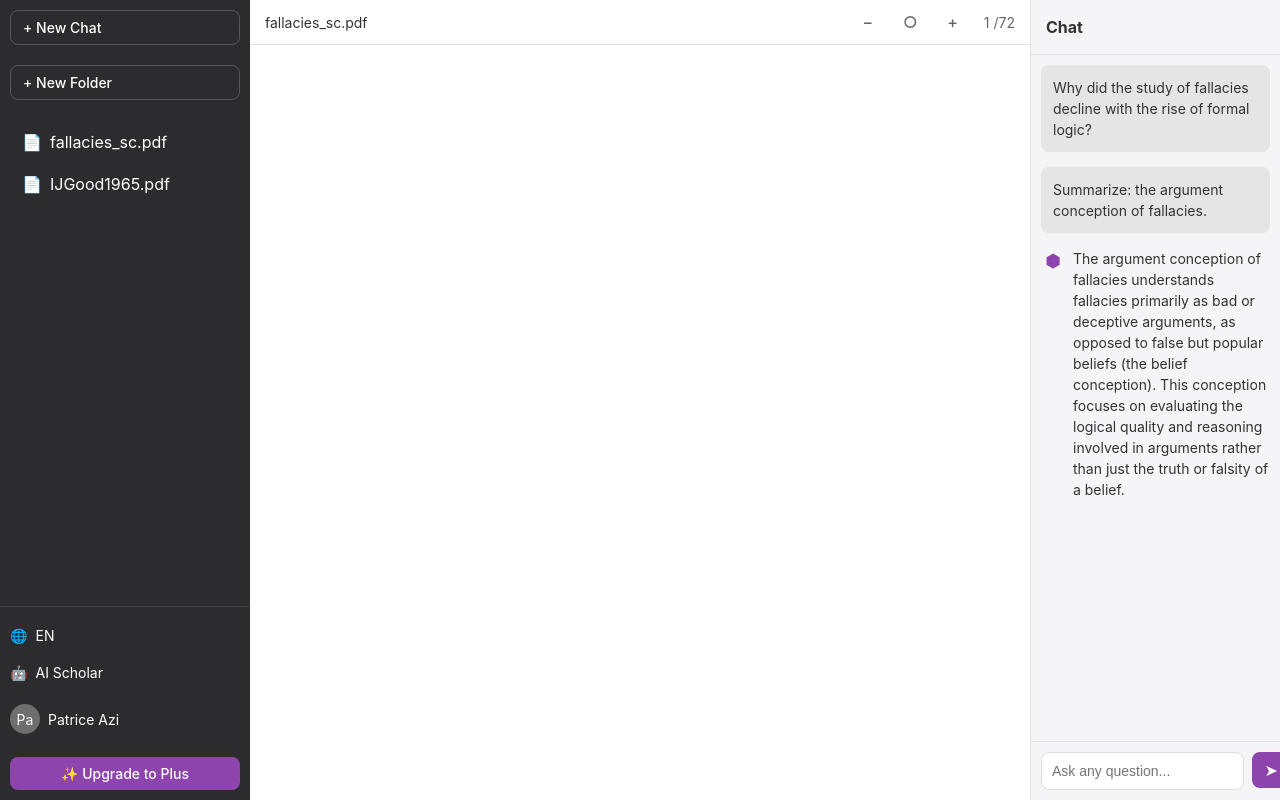
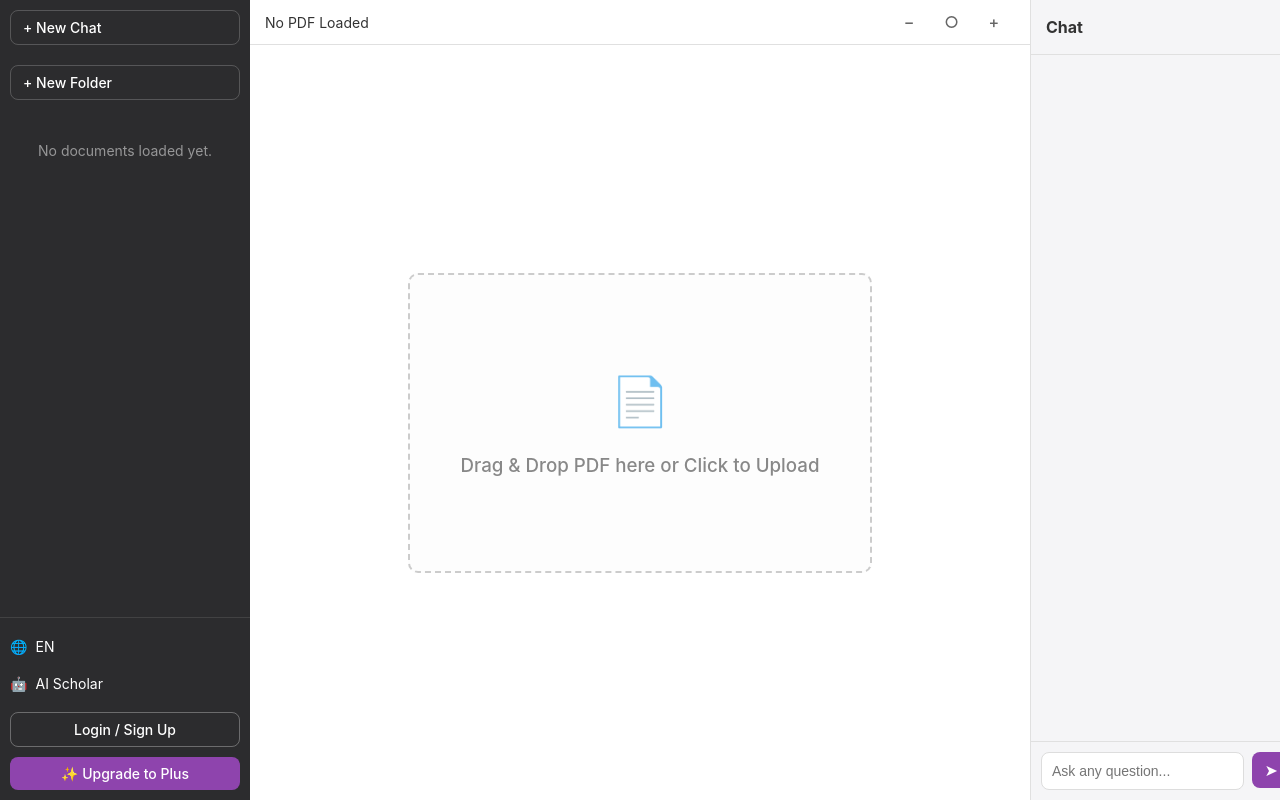
Before and after one commit to patcazi/PageTutor, a React (Vite) app: page / in a window 1280 px wide. Built offline with nearby package versions, Linux system fonts and the light colour scheme.

Commit message:
refactor: Remove placeholder content and add initial UI elements

```diff
--- a/src/App.css
+++ b/src/App.css
@@ -61,6 +61,14 @@ body {
   list-style: none;
   margin: 10px 0;
   flex: 1;
+  padding: 0 15px;
+}
+
+.file-list p {
+  color: rgba(255, 255, 255, 0.5);
+  text-align: center;
+  margin-top: 20px;
+  font-size: 14px;
 }
 
 .file-item {
@@ -95,6 +103,23 @@ body {
 
 .language-icon, .ai-icon {
   margin-right: 8px;
+}
+
+.login-btn {
+  width: 100%;
+  padding: 8px 12px;
+  border-radius: 8px;
+  background-color: transparent;
+  color: white;
+  border: 1px solid rgba(255, 255, 255, 0.3);
+  cursor: pointer;
+  margin-top: 10px;
+  font-size: 14px;
+  transition: background-color 0.2s;
+}
+
+.login-btn:hover {
+  background-color: rgba(255, 255, 255, 0.1);
 }
 
 .user-info {
@@ -187,6 +212,34 @@ body {
   justify-content: center;
 }
 
+/* Dropzone container */
+.dropzone-container {
+  border: 2px dashed #cccccc;
+  border-radius: 10px;
+  padding: 50px;
+  margin: 20px;
+  min-height: 300px;
+  display: flex;
+  flex-direction: column;
+  align-items: center;
+  justify-content: center;
+  text-align: center;
+  color: #888888;
+  background-color: #fdfdfd;
+  cursor: pointer;
+  transition: all 0.3s ease;
+}
+
+.dropzone-container:hover {
+  border-color: #8E44AD;
+  background-color: #f7f7f7;
+}
+
+.dropzone-container h3 {
+  margin-top: 15px;
+  font-weight: 500;
+}
+
 /* Right sidebar */
 .right-sidebar {
   width: 250px;
--- a/src/App.tsx
+++ b/src/App.tsx
@@ -10,14 +10,7 @@ const App: React.FC = () => {
         <button className="new-folder-btn">+ New Folder</button>
 
         <ul className="file-list">
-          <li className="file-item">
-            <span className="file-icon">📄</span>
-            fallacies_sc.pdf
-          </li>
-          <li className="file-item">
-            <span className="file-icon">📄</span>
-            IJGood1965.pdf
-          </li>
+          <p>No documents loaded yet.</p>
         </ul>
 
         <div className="sidebar-footer">
@@ -29,10 +22,7 @@ const App: React.FC = () => {
             <span className="ai-icon">🤖</span>
             AI Scholar
           </div>
-          <div className="user-info">
-            <div className="user-avatar">Pa</div>
-            <div className="user-name">Patrice Azi</div>
-          </div>
+          <button className="login-btn">Login / Sign Up</button>
           <button className="upgrade-btn">✨ Upgrade to Plus</button>
         </div>
       </div>
@@ -40,16 +30,18 @@ const App: React.FC = () => {
       {/* Main Content Area */}
       <div className="main-content">
         <div className="document-header">
-          <div className="document-title">fallacies_sc.pdf</div>
+          <div className="document-title">No PDF Loaded</div>
           <div className="document-controls">
             <button className="control-btn">−</button>
             <button className="control-btn">○</button>
             <button className="control-btn">+</button>
-            <span className="page-indicator">1 /72</span>
           </div>
         </div>
         <div className="document-viewer">
-          {/* PDF content will be displayed here */}
+          <div className="dropzone-container">
+            <p style={{fontSize: '3em', margin: '0'}}>📄</p>
+            <h3>Drag & Drop PDF here or Click to Upload</h3>
+          </div>
         </div>
       </div>
 
@@ -57,24 +49,7 @@ const App: React.FC = () => {
       <div className="sidebar right-sidebar">
         <div className="chat-header">Chat</div>
         <div className="chat-history">
-          <div className="chat-prompt">
-            <div className="prompt-question">
-              Why did the study of fallacies decline with the rise of formal logic?
-            </div>
-          </div>
-
-          <div className="chat-request">
-            <div className="request-text">
-              Summarize: the argument conception of fallacies.
-            </div>
-          </div>
-
-          <div className="chat-response">
-            <div className="response-avatar">⬢</div>
-            <div className="response-content">
-              The argument conception of fallacies understands fallacies primarily as bad or deceptive arguments, as opposed to false but popular beliefs (the belief conception). This conception focuses on evaluating the logical quality and reasoning involved in arguments rather than just the truth or falsity of a belief.
-            </div>
-          </div>
+          {/* Chat messages will appear here */}
         </div>
         <div className="chat-input-area">
           <input type="text" className="chat-input" placeholder="Ask any question..." />
```
